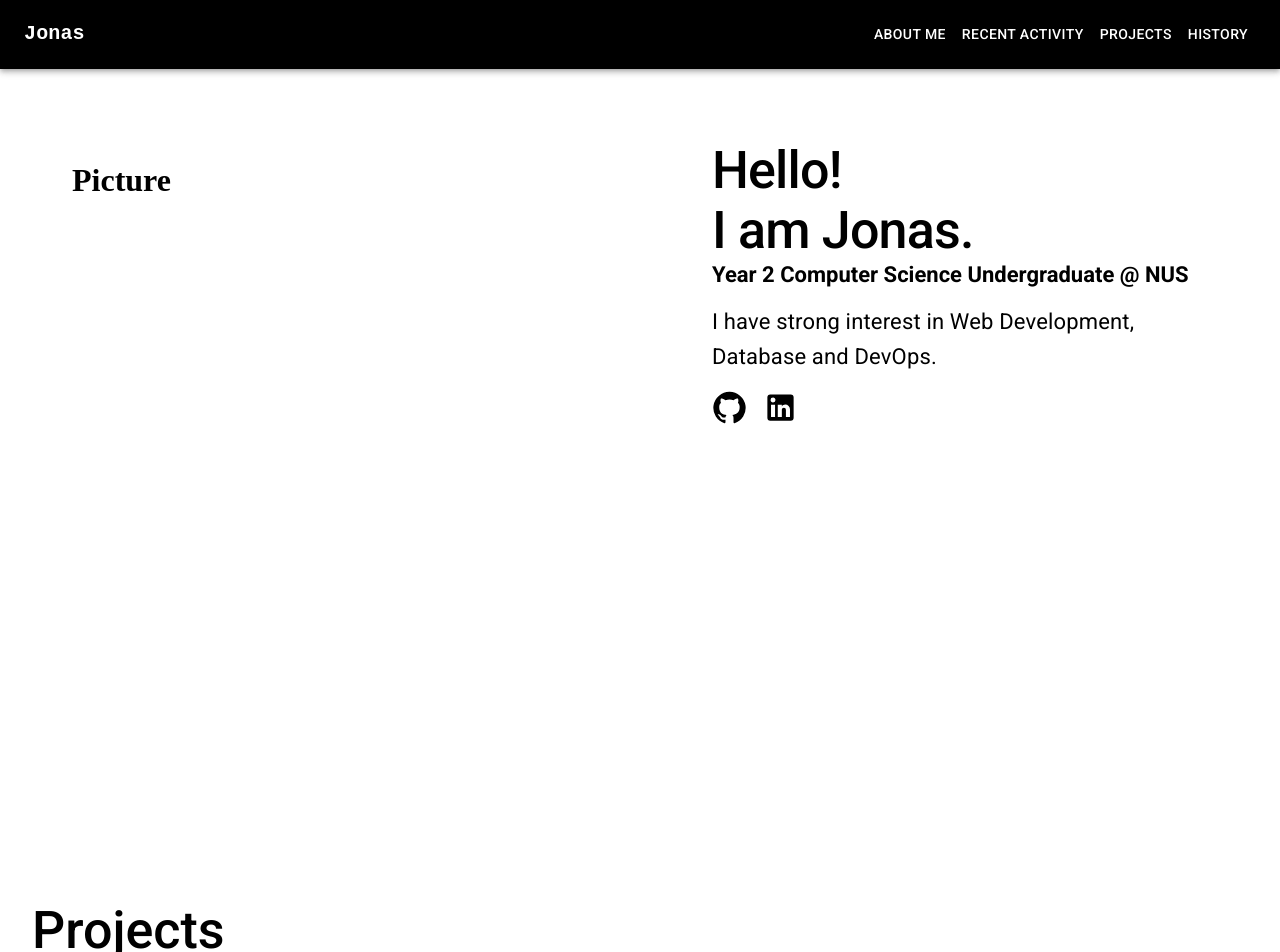
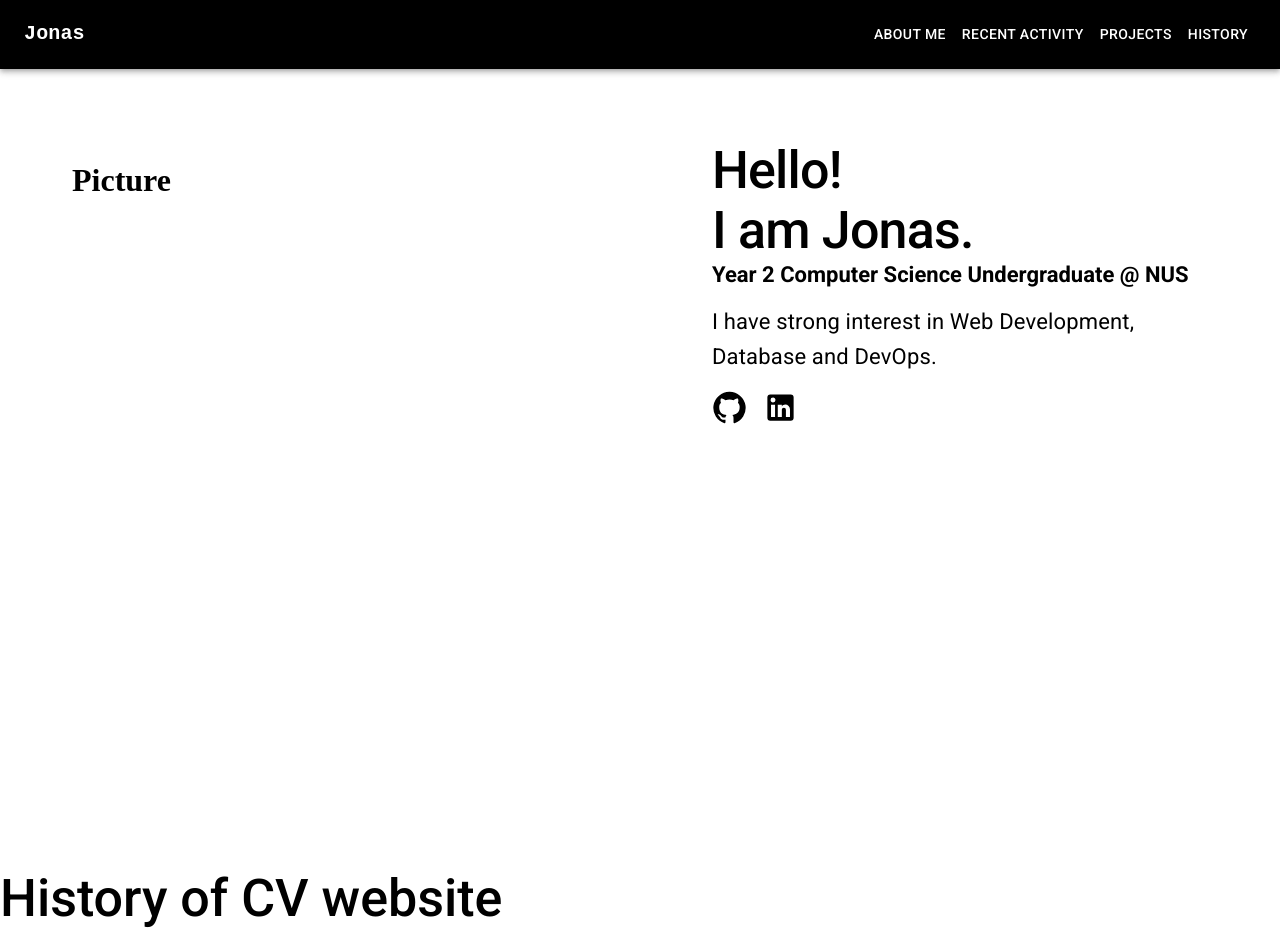
Before and after one commit to Jonaspng/react-cv-website, a React (Create React App) app: page / in a window 1280 px wide. Shown: the top 952 px of the page. Built offline with nearby package versions, Linux system fonts and the light colour scheme.

Commit message:
Add recent activity component

```diff
--- /dev/null
+++ b/src/components/RecentActivity.js
@@ -0,0 +1,15 @@
+import { Box, Typography } from "@mui/material"
+
+function RecentActivity() {
+
+  return (
+    <Box>
+      <Typography variant="h3" gutterBottom fontSize={52} fontWeight={500}>
+        History of CV website
+      </Typography>
+    </Box>
+  );
+
+}
+
+export default RecentActivity;
--- a/src/pages/MainPage.js
+++ b/src/pages/MainPage.js
@@ -3,6 +3,7 @@ import AboutMe from '../components/AboutMe';
 import BottomBar from '../components/BottomBar';
 import History from '../components/History';
 import Projects from '../components/Projects';
+import RecentActivity from '../components/RecentActivity';
 import Topbar from '../components/TopBar';
 
 function MainPage() {
@@ -11,6 +12,7 @@ function MainPage() {
     <>
       <Topbar />
       <AboutMe />
+      <RecentActivity />
       <Projects />
       <History />
       <BottomBar />
```
